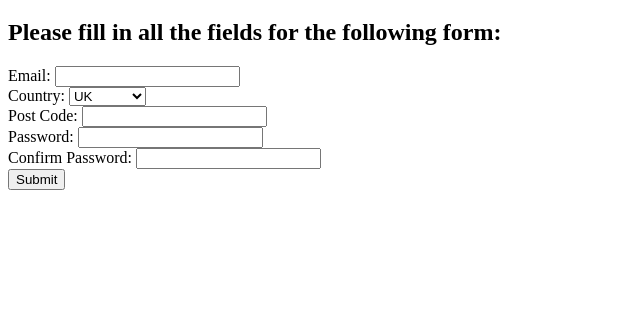
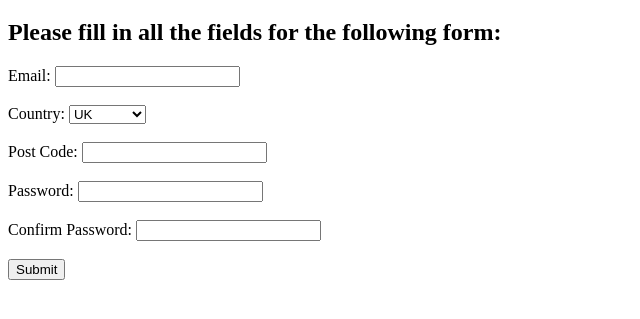
Before and after one commit to AlexErdei73/form-validation, a plain HTML site: page index.html in a window 1280 px wide. Shown: the part 61-380 px from the top of the page, without its empty margins (0-640 px from the left). Drawn offline with Linux system fonts and the light colour scheme.

Commit message:
put empty lines between form elements

```diff
--- a/index.html
+++ b/index.html
@@ -11,7 +11,7 @@
         <h2>Please fill in all the fields for the following form:</h2>
         <form>
             <label for="email">Email:</label>
-            <input type="email" id="email"><br>
+            <input type="email" id="email"><br><br>
             <laber for="country">Country:</laber>
             <select id="country">
                 <option>UK</option>
@@ -19,13 +19,13 @@
                 <option>France</option>
                 <option>Germany</option>
                 <option>Polland</option>
-            </select><br>
+            </select><br><br>
             <label for="postcode">Post Code:</label>
-            <input type="text" id="postcode"><br>
+            <input type="text" id="postcode"><br><br>
             <label for="password">Password:</label>
-            <input type="text" id="password"><br>
+            <input type="text" id="password"><br><br>
             <label for="pswconfirm">Confirm Password:</label>
-            <input type="text" id="pswconfirm"><br>
+            <input type="text" id="pswconfirm"><br><br>
             <button>Submit</button>
         </form>
     </body>
```
